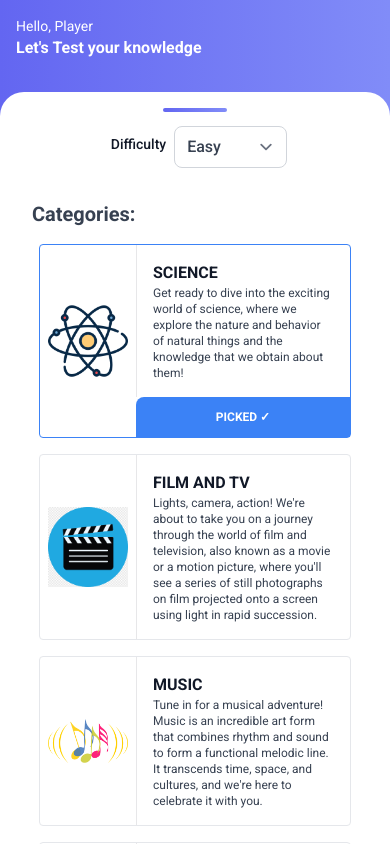
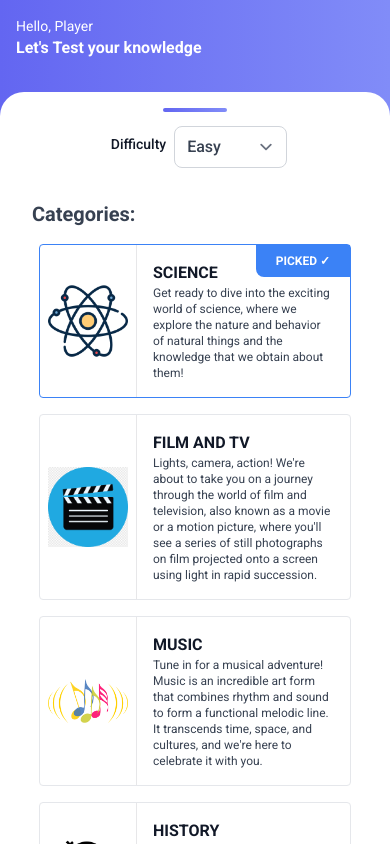
Before and after one commit to Dale0311/TriviaTrek, a React (Vite) app: page / in a window 390 px wide. Both pictures are taken after a click on the element 195 px from the left and 321 px from the top of the page. Shown: the top 844 px of the page. Built offline with nearby package versions, Linux system fonts and the light colour scheme.

Commit message:
recreate the cardegory HAHA and make it responsive

```diff
--- a/src/App.jsx
+++ b/src/App.jsx
@@ -7,7 +7,11 @@ import Game from "./components/Game";
 function App() {
   const [showModal, setShowModal] = useState(false);
   const [name, setName] = useState("");
-  const [configureQuiz, setConfigureQuiz] = useState({category: "", difficulty: "easy"});
+  const [configureQuiz, setConfigureQuiz] = useState({
+    category: "",
+    difficulty: "easy",
+  });
+  const [isConfigureQuiz, setIsConfigureQuiz] = useState(true);
   return (
     <div className="container mx-auto">
       {/* Welcome component */}
@@ -18,8 +22,16 @@ function App() {
         setShowModal={setShowModal}
       />
       <div className="bg-gradient-to-r from-indigo-500 to-indigo-400 md:w-1/2 mx-auto ">
-        <ConfigureQuiz name={name} configureQuiz={configureQuiz} setConfigureQuiz={setConfigureQuiz}/>
-        <Game />
+        {isConfigureQuiz ? (
+          <ConfigureQuiz
+            name={name}
+            configureQuiz={configureQuiz}
+            setConfigureQuiz={setConfigureQuiz}
+            setIsConfigureQuiz={setIsConfigureQuiz}
+          />
+        ) : (
+          <Game configureQuiz={configureQuiz} />
+        )}
       </div>
     </div>
   );
--- a/src/components/Cardegory.jsx
+++ b/src/components/Cardegory.jsx
@@ -4,7 +4,7 @@ function Card({ title, imgUrl, description, configureQuiz, setConfigureQuiz }) {
     <article
       className={`flex items-center bg-white transition ease-in-out border ${
         configureQuiz.category === title ? "border-blue-500" : ""
-      } hover:border-blue-500 rounded w-4/5 mx-auto cursor-pointer`}
+      } hover:border-blue-500 rounded w-4/5 mx-auto cursor-pointer relative`}
       onClick={() => {
         setConfigureQuiz((configureQuiz) => {
           return { ...configureQuiz, category: title };
@@ -18,13 +18,10 @@ function Card({ title, imgUrl, description, configureQuiz, setConfigureQuiz }) {
           <p className="text-xs text-gray-700">{description}</p>
         </div>
         {configureQuiz.category === title ? (
-          <div className="sm:flex sm:items-end sm:justify-end">
-            <a
-              href="#"
-              className="block bg-blue-500 rounded-tl-lg px-5 py-3 text-center text-xs font-bold uppercase text-white transition"
-            >
+          <div className="sm:flex sm:items-end sm:justify-end absolute right-0">
+            <p className="block bg-blue-500 rounded-bl-lg px-5 py-2 md:py-3 text-center text-xs font-bold uppercase text-white transition">
               Picked ✓
-            </a>
+            </p>
           </div>
         ) : null}
       </div>
--- a/src/components/ConfigureQuiz.jsx
+++ b/src/components/ConfigureQuiz.jsx
@@ -2,7 +2,7 @@
 import Filter from "./Filter";
 import Category from "./Category";
 import StartQuiz from "./StartQuiz";
-function ConfigureQuiz({ name, configureQuiz, setConfigureQuiz }) {
+function ConfigureQuiz({ name, configureQuiz, setConfigureQuiz, setIsConfigureQuiz}) {
   return (
     <div className="space-y-4">
       <div className="text-white p-4">
@@ -18,7 +18,7 @@ function ConfigureQuiz({ name, configureQuiz, setConfigureQuiz }) {
             configureQuiz={configureQuiz}
             setConfigureQuiz={setConfigureQuiz}
           />
-          <StartQuiz />
+          <StartQuiz configureQuiz={configureQuiz} setIsConfigureQuiz={setIsConfigureQuiz} />
         </div>
       </div>
     </div>
--- a/src/components/Game.jsx
+++ b/src/components/Game.jsx
@@ -1,5 +1,8 @@
-function Game() {
-  return <h1>Hello from Game ui</h1>;
+/* eslint-disable react/prop-types */
+function Game({ configureQuiz }) {
+  return (
+    <h1>You&apos;ve set the configure of quiz to {configureQuiz.category}</h1>
+  );
 }
 
 export default Game;
--- a/src/components/StartQuiz.jsx
+++ b/src/components/StartQuiz.jsx
@@ -1,7 +1,14 @@
-function StartQuiz() {
+/* eslint-disable react/prop-types */
+function StartQuiz({ setIsConfigureQuiz, configureQuiz }) {
   return (
     <div className="flex justify-center py-4">
-      <button className="relative w-4/5 inline-flex items-center justify-center p-4 px-6 py-3 overflow-hidden font-medium text-indigo-600 transition duration-300 ease-out border-2 border-indigo-500 rounded-xl shadow-md group">
+      {configureQuiz.category ? (
+        <button
+          className="relative w-4/5 inline-flex items-center justify-center p-4 px-6 py-3 overflow-hidden font-medium text-indigo-600 transition duration-300 ease-out border-2 border-indigo-500 rounded-xl shadow-md group"
+          onClick={() => {
+            setIsConfigureQuiz(false);
+          }}
+        >
           <span className="absolute inset-0 flex items-center justify-center w-full h-full text-white duration-300 -translate-x-full bg-indigo-500 group-hover:translate-x-0 ease">
             <svg
               className="w-6 h-6"
@@ -23,6 +30,7 @@ function StartQuiz() {
           </span>
           <span className="relative invisible">Start Quiz</span>
         </button>
+      ) : null}
     </div>
   );
 }
```
Lines whose indentation alone changed are shown as unchanged.
